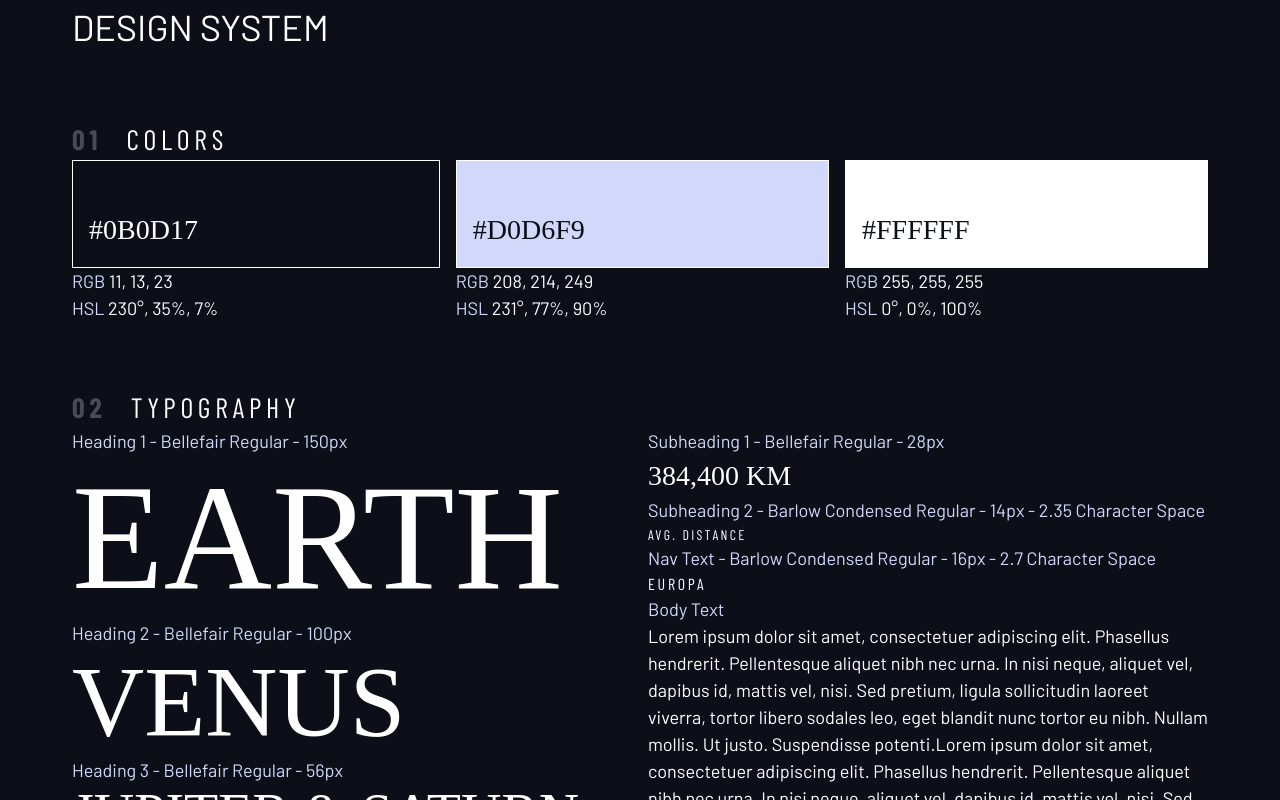
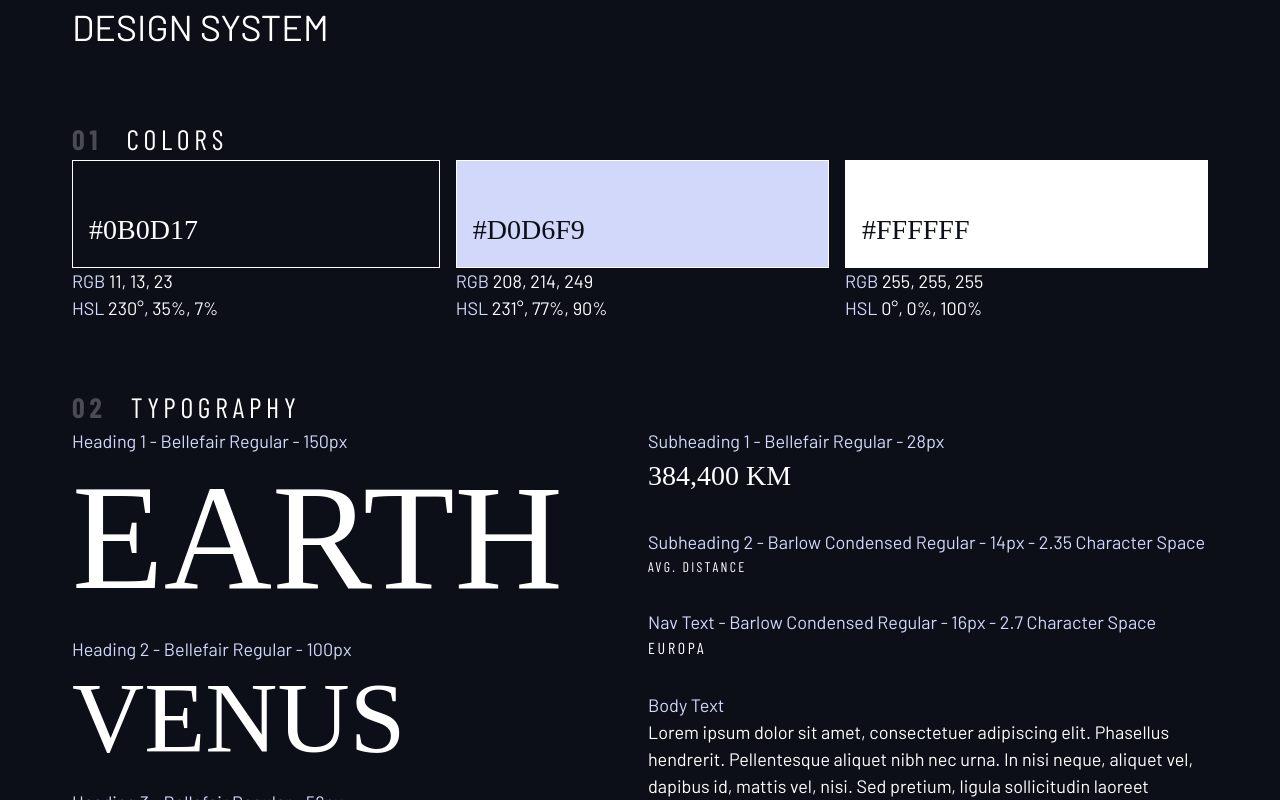
Before and after one commit to ajkendal/frontend-mentor-space-tourism, a Next.js app: page / in a window 1280 px wide. Shown: the top 800 px of the page. Built offline with nearby package versions, Linux system fonts and the light colour scheme; a web font is replaced by a local one.

Commit message:
Add .flow utility for vertical spacing in typography
Introduces a .flow CSS utility to manage vertical spacing between child elements using a customizable --flow-space variable. Updates DesignSystem.tsx to use the new .flow class for improved layout consistency in typography sections.

```diff
--- a/app/styles/components/DesignSystem.tsx
+++ b/app/styles/components/DesignSystem.tsx
@@ -58,7 +58,7 @@ const DesignSystem = () => {
           <span>02 </span>Typography
         </h2>
         <div className='flex'>
-          <div style={{ flexBasis: '100%' }}>
+          <div className='flow' style={{ flexBasis: '100%' }}>
             <div>
               <p className='text-accent'>
                 Heading 1 - Bellefair Regular - 150px
@@ -96,7 +96,10 @@ const DesignSystem = () => {
             </div>
           </div>
 
-          <div style={{ flexBasis: '100%' }}>
+          <div
+            className='flow'
+            style={{ flexBasis: '100%', ...{ ['--flow-space']: '2rem' } }}
+          >
             <div>
               <p className='text-accent'>
                 Subheading 1 - Bellefair Regular - 28px
--- a/app/styles/globals.css
+++ b/app/styles/globals.css
@@ -106,6 +106,10 @@ button {
 .grid {
   display: grid;
   gap: var(--gap, 1rem);
+}
+
+.flow > *:where(:not(:first-child)) {
+  margin-top: var(--flow-space, 1rem);
 }
 
 .container {
```
